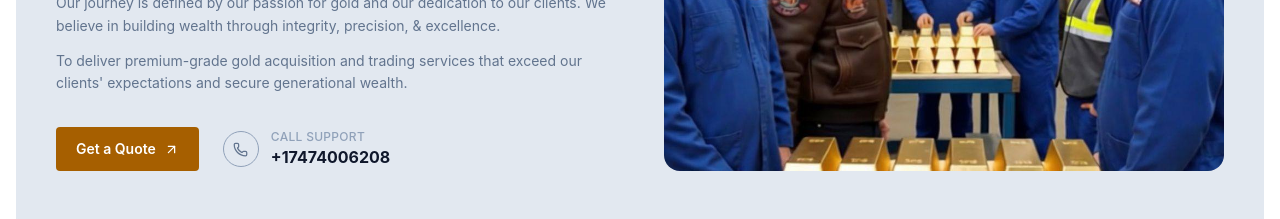
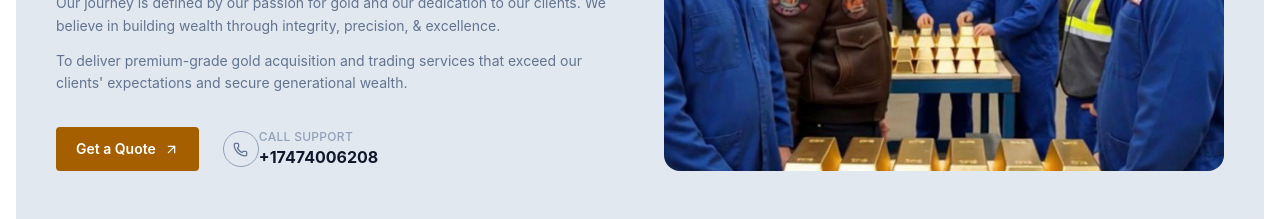
Before and after one commit to GboyegaAkere/goldbus, a React (Vite) app in the folder gold/: page / in a window 1280 px wide. Shown: the part 940-1159 px from the top of the page. Built offline with nearby package versions, Linux system fonts and the light colour scheme.

Commit message:
new commit

```diff
--- a/gold/src/components/About.jsx
+++ b/gold/src/components/About.jsx
@@ -27,7 +27,7 @@
     Get a Quote <ArrowUpRight size={15} />
   </button>
 
-  <div className="flex items-center gap-3">
+  <div className="flex items-center">
     <div className="w-9 h-9 rounded-full border border-slate-400 flex items-center justify-center text-slate-500 shrink-0">
       <Phone size={15} />
     </div>
```
